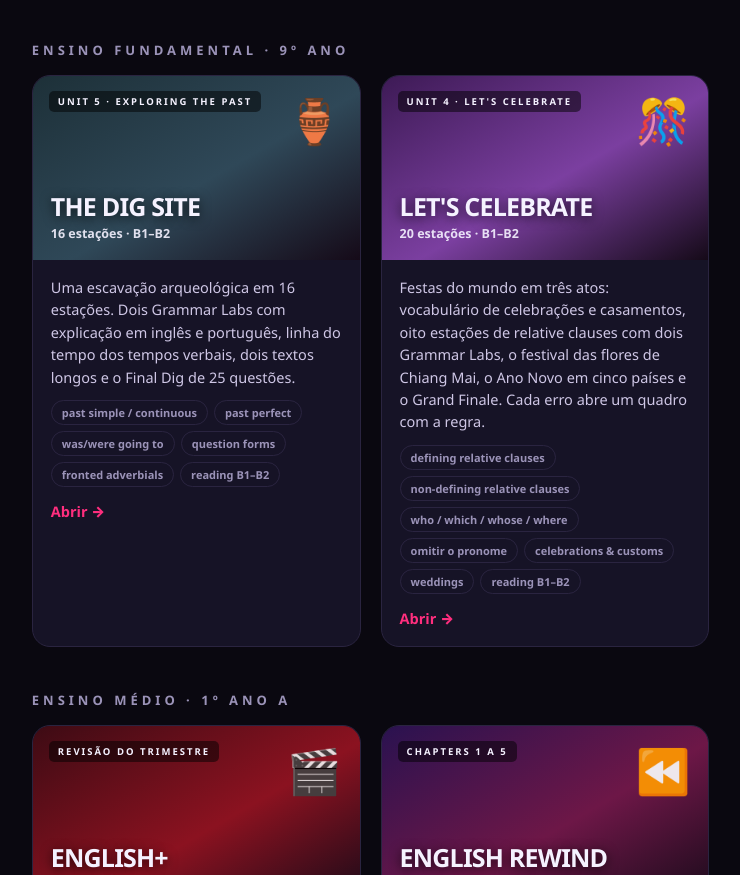
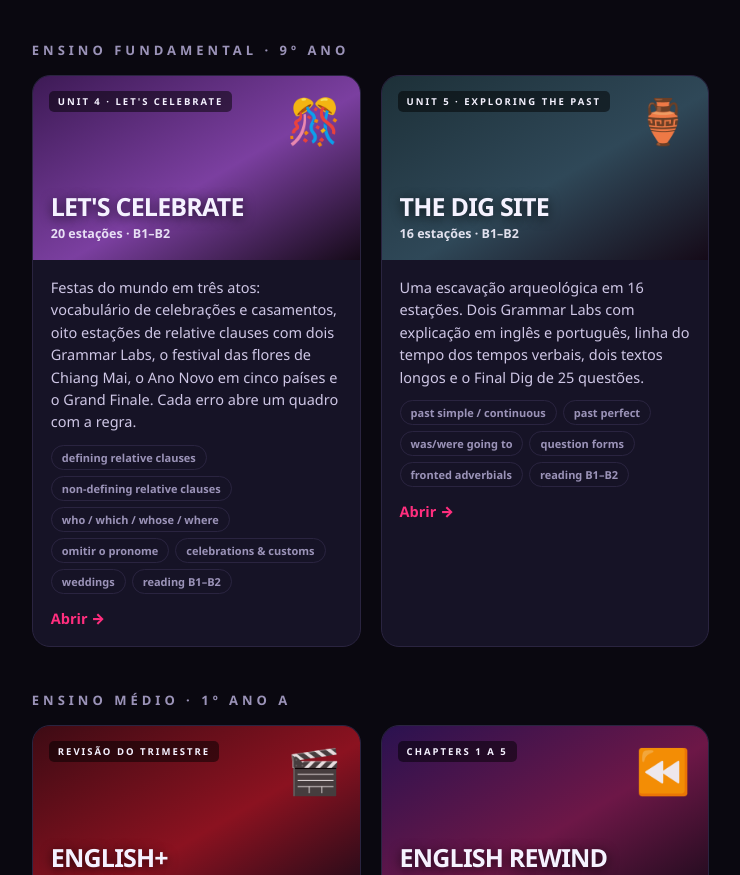
Before and after one commit to souzajvanessa/english-linus, a plain HTML site: page index.html in a window 1280 px wide. Shown: the part 3323-4198 px from the top of the page, without its empty margins (95-835 px from the left). Drawn offline with Linux system fonts and the light colour scheme.

Commit message:
Ordena os jogos por numero da unidade

```diff
--- a/index.html
+++ b/index.html
@@ -343,8 +343,16 @@ const PDFS = [
 const app = document.getElementById("app");
 let html = "";
 
+/* dentro de cada turma, ordena pelo número da unidade (UNIT 4 antes de UNIT 5).
+   Quem não tem número de unidade fica no fim, na ordem em que foi escrito. */
+const numUnidade = a => {
+  const m = String(a.tag || "").match(/UNIT\s*(\d+)/i);
+  return m ? parseInt(m[1], 10) : 999;
+};
+
 Object.keys(TURMAS).forEach(chave => {
-  const lista = ATIVIDADES.filter(a => a.turma === chave);
+  const lista = ATIVIDADES.filter(a => a.turma === chave)
+                          .sort((x, y) => numUnidade(x) - numUnidade(y));
   if (!lista.length) return;
   html += `<h2 class="sec">${TURMAS[chave]}</h2><div class="grid">`;
   lista.forEach(a => {
```
